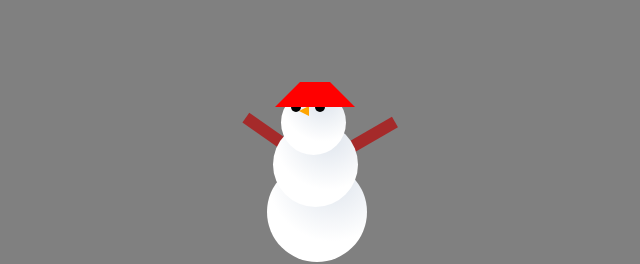
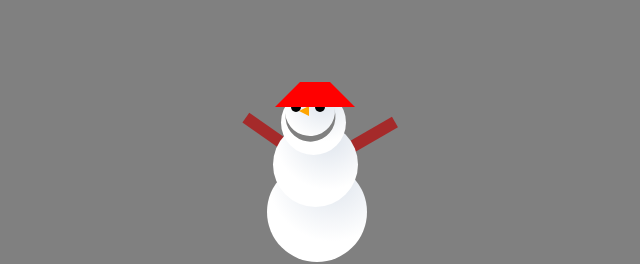
Before and after one commit to Mateusz-Muzyka/PSI-i-TSI, a plain HTML site: page bałwan/index (2).html in a window 1280 px wide. Shown: the part 222-486 px from the top of the page, 325-965 px from the left. Drawn offline with Linux system fonts and the light colour scheme.

Commit message:
Add files via upload

```diff
--- a/bałwan/index (2).html
+++ b/bałwan/index (2).html
@@ -19,6 +19,7 @@
 <div id="trap"></div>
 <div id="lewa" class="reka"></div>
 <div id="prawa" class="reka"></div>
+<div id="buzia"></div>
 
 <script src="script.js">
 </script>
--- a/bałwan/styles.css
+++ b/bałwan/styles.css
@@ -1,6 +1,7 @@
-
+*{margin:auto; width:auto;}
 html{background-color:grey;
 	display:flex;
+	margin:auto;
 	}
 
 .circle {
@@ -98,7 +99,7 @@ html{background-color:grey;
 	top:46vh;
 	transform: rotate(35deg);
 }
-  #prawa{
+#prawa{
 
 	position:absolute;
 	left:76vh;
@@ -106,3 +107,16 @@ html{background-color:grey;
 	transform: rotate(510deg);
 
 }
+
+#buzia{
+    width: 50px;
+    height: 50px;
+    border-radius: 50%;
+    box-shadow: 4px 4px 0 0 grey;
+	position: absolute;
+	z-index:100;
+	left:76.3vh;
+	top:38.5vh;
+	transform: rotate(40deg);
+
+}
```
